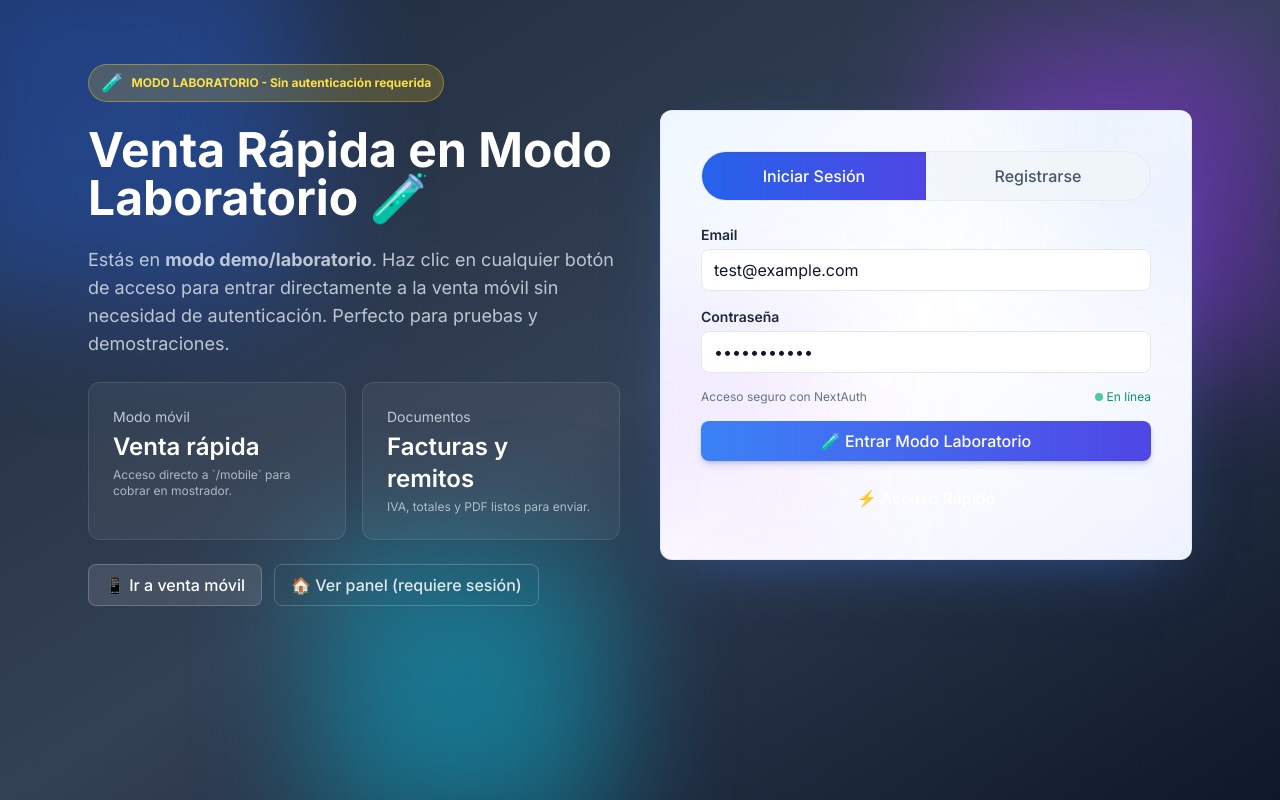
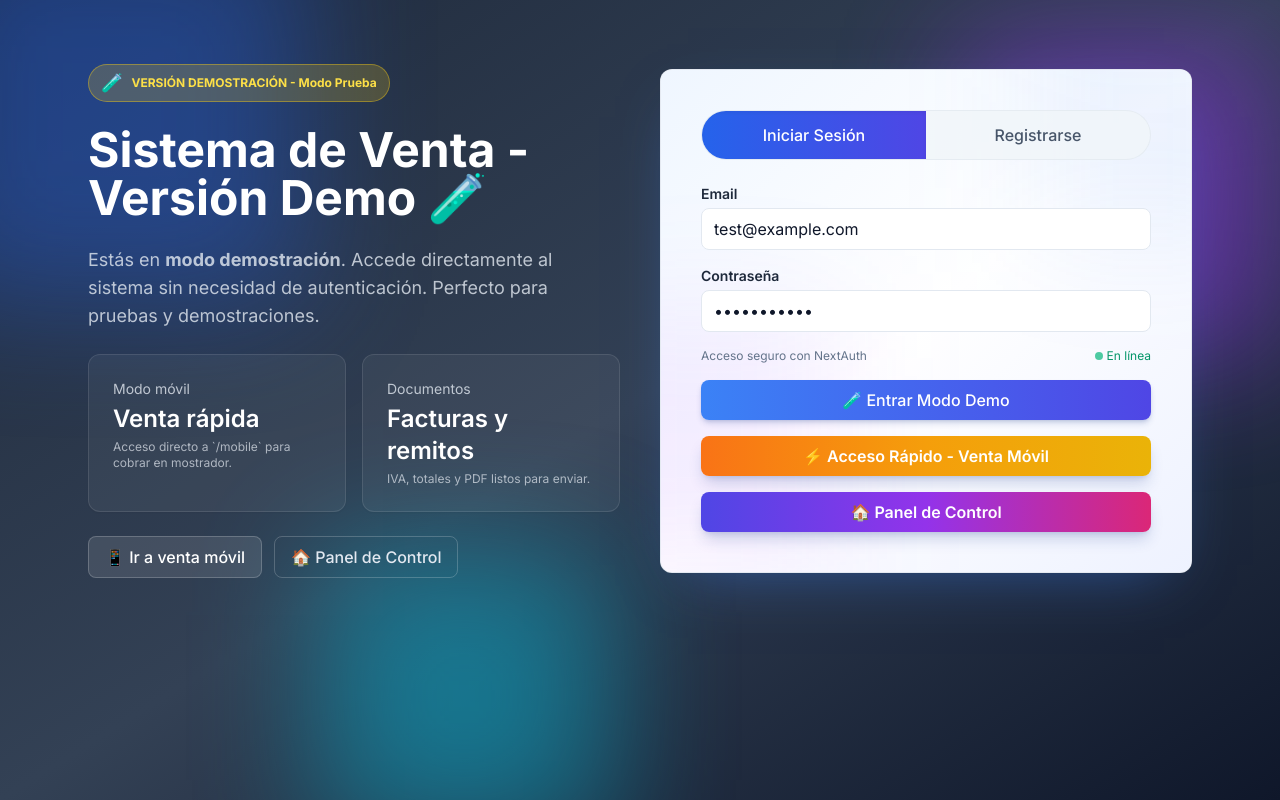
Before and after one commit to iqr2561-sketch/pimpoyo, a Next.js app: page / in a window 1280 px wide. Built offline with nearby package versions, Linux system fonts and the light colour scheme.

Commit message:
Mejorar UI modo demo: cambiar textos a 'versiÃ³n demostraciÃ³n', mejorar botÃ³n acceso rÃ¡pido, agregar acceso al panel de control y corregir error en dashboard

```diff
--- a/app/dashboard/page.tsx
+++ b/app/dashboard/page.tsx
@@ -1,6 +1,6 @@
 'use client'
 
-import { useEffect, useState } from 'react'
+import { useEffect, useState, useCallback } from 'react'
 import { useSession } from 'next-auth/react'
 import { useRouter } from 'next/navigation'
 import { Header } from '@/components/layout/Header'
@@ -43,18 +43,7 @@ export default function Dashboard() {
   const [isLoading, setIsLoading] = useState(true)
   const [period, setPeriod] = useState('month')
 
-  useEffect(() => {
-    if (status === 'unauthenticated') {
-      router.push('/')
-      return
-    }
-
-    if (status === 'authenticated') {
-      fetchData()
-    }
-  }, [status, router, period])
-
-  const fetchData = async () => {
+  const fetchData = useCallback(async () => {
     try {
       const [docsRes, statsRes] = await Promise.all([
         fetch('/api/documents'),
@@ -75,9 +64,15 @@ export default function Dashboard() {
     } finally {
       setIsLoading(false)
     }
-  }
+  }, [period])
 
-  if (status === 'loading' || isLoading) {
+  useEffect(() => {
+    // Modo demo - permitir acceso sin autenticación
+    // Cargar datos siempre (modo demo)
+    fetchData()
+  }, [fetchData])
+
+  if (isLoading) {
     return (
       <div className="min-h-screen flex items-center justify-center">
         <div>Cargando...</div>
@@ -85,9 +80,10 @@ export default function Dashboard() {
     )
   }
 
-  if (status === 'unauthenticated') {
-    return null
-  }
+  // Modo demo - no verificar autenticación
+  // if (status === 'unauthenticated') {
+  //   return null
+  // }
 
   return (
     <div className="min-h-screen bg-gradient-to-br from-slate-900 via-slate-800 to-slate-900">
--- a/app/mobile/page.tsx
+++ b/app/mobile/page.tsx
@@ -134,10 +134,10 @@ export default function MobilePage() {
       {/* Header */}
       <div className="bg-gradient-to-r from-indigo-600 to-blue-600 shadow-lg sticky top-0 z-10">
         <div className="p-4">
-          {/* Banner Modo Laboratorio */}
+          {/* Banner Modo Demo */}
           <div className="mb-3 bg-yellow-400 text-yellow-900 px-3 py-2 rounded-lg flex items-center gap-2 text-sm font-bold">
             <span className="text-lg">🧪</span>
-            <span>MODO LABORATORIO - Sin autenticación</span>
+            <span>VERSIÓN DEMOSTRACIÓN - Modo Prueba</span>
           </div>
 
           <div className="flex justify-between items-center mb-4">
--- a/app/page.tsx
+++ b/app/page.tsx
@@ -34,9 +34,9 @@ export default function Home() {
     e.preventDefault()
     setIsLoading(true)
     setError('')
-    setSuccess('¡Entrando al modo laboratorio! 🧪')
+    setSuccess('¡Entrando al modo demostración! 🧪')
 
-    // Modo laboratorio - ir directo a venta móvil sin login
+    // Modo demo - ir directo a venta móvil sin login
     setTimeout(() => {
       window.location.href = '/mobile'
     }, 500)
@@ -46,9 +46,9 @@ export default function Home() {
     e.preventDefault()
     setIsLoading(true)
     setError('')
-    setSuccess('¡Entrando al modo laboratorio! 🧪')
+    setSuccess('¡Entrando al modo demostración! 🧪')
 
-    // Modo laboratorio - ir directo a venta móvil sin registro
+    // Modo demo - ir directo a venta móvil sin registro
     setTimeout(() => {
       window.location.href = '/mobile'
     }, 500)
@@ -56,11 +56,21 @@ export default function Home() {
 
   const handleDevLogin = async () => {
     setIsLoading(true)
-    setSuccess('¡Entrando al modo laboratorio! 🧪')
+    setSuccess('¡Entrando al modo demostración! 🧪')
 
-    // Modo laboratorio - ir directo a venta móvil
+    // Modo demo - ir directo a venta móvil
     setTimeout(() => {
       window.location.href = '/mobile'
+    }, 500)
+  }
+
+  const handleDashboardAccess = async () => {
+    setIsLoading(true)
+    setSuccess('¡Accediendo al panel de control! 🏠')
+
+    // Modo demo - ir directo al dashboard
+    setTimeout(() => {
+      window.location.href = '/dashboard'
     }, 500)
   }
 
@@ -77,13 +87,13 @@ export default function Home() {
           <div className="space-y-6">
             <span className="inline-flex items-center gap-2 px-3 py-1 rounded-full bg-yellow-400/20 text-xs font-bold border border-yellow-400/40 text-yellow-300">
               <span className="text-lg">🧪</span>
-              MODO LABORATORIO - Sin autenticación requerida
+              VERSIÓN DEMOSTRACIÓN - Modo Prueba
             </span>
             <h1 className="text-4xl lg:text-5xl font-bold leading-tight">
-              Venta Rápida en Modo Laboratorio 🧪
+              Sistema de Venta - Versión Demo 🧪
             </h1>
             <p className="text-slate-200/80 text-lg">
-              Estás en <strong>modo demo/laboratorio</strong>. Haz clic en cualquier botón de acceso para entrar directamente a la venta móvil sin necesidad de autenticación. Perfecto para pruebas y demostraciones.
+              Estás en <strong>modo demostración</strong>. Accede directamente al sistema sin necesidad de autenticación. Perfecto para pruebas y demostraciones.
             </p>
             <div className="grid grid-cols-2 gap-4">
               <Card className="bg-white/5 border-white/10 text-white">
@@ -113,7 +123,7 @@ export default function Home() {
                 className="border border-white/20 hover:border-white/40"
                 onClick={() => window.location.href = '/dashboard'}
               >
-                🏠 Ver panel (requiere sesión)
+                🏠 Panel de Control
               </Button>
             </div>
           </div>
@@ -199,16 +209,23 @@ export default function Home() {
                     </span>
                   </div>
                   <Button type="submit" className="w-full" disabled={isLoading}>
-                    {isLoading ? 'Entrando al sistema...' : '🧪 Entrar Modo Laboratorio'}
+                    {isLoading ? 'Entrando al sistema...' : '🧪 Entrar Modo Demo'}
                   </Button>
                   <Button
                     type="button"
-                    variant="secondary"
-                    className="w-full"
+                    className="w-full bg-gradient-to-r from-orange-500 via-amber-500 to-yellow-500 hover:from-orange-600 hover:via-amber-600 hover:to-yellow-600 text-white font-semibold shadow-lg hover:shadow-xl transition-all duration-300"
                     onClick={handleDevLogin}
                     disabled={isLoading}
                   >
-                    {isLoading ? 'Entrando...' : '⚡ Acceso Rápido'}
+                    {isLoading ? 'Entrando...' : '⚡ Acceso Rápido - Venta Móvil'}
+                  </Button>
+                  <Button
+                    type="button"
+                    className="w-full bg-gradient-to-r from-indigo-600 via-purple-600 to-pink-600 hover:from-indigo-700 hover:via-purple-700 hover:to-pink-700 text-white font-semibold shadow-lg hover:shadow-xl transition-all duration-300"
+                    onClick={handleDashboardAccess}
+                    disabled={isLoading}
+                  >
+                    {isLoading ? 'Entrando...' : '🏠 Panel de Control'}
                   </Button>
                 </form>
               ) : (
@@ -272,7 +289,23 @@ export default function Home() {
                     required
                   />
                   <Button type="submit" className="w-full" disabled={isLoading}>
-                    {isLoading ? 'Entrando al sistema...' : '🧪 Entrar Modo Laboratorio'}
+                    {isLoading ? 'Entrando al sistema...' : '🧪 Entrar Modo Demo'}
+                  </Button>
+                  <Button
+                    type="button"
+                    className="w-full bg-gradient-to-r from-orange-500 via-amber-500 to-yellow-500 hover:from-orange-600 hover:via-amber-600 hover:to-yellow-600 text-white font-semibold shadow-lg hover:shadow-xl transition-all duration-300"
+                    onClick={handleDevLogin}
+                    disabled={isLoading}
+                  >
+                    {isLoading ? 'Entrando...' : '⚡ Acceso Rápido - Venta Móvil'}
+                  </Button>
+                  <Button
+                    type="button"
+                    className="w-full bg-gradient-to-r from-indigo-600 via-purple-600 to-pink-600 hover:from-indigo-700 hover:via-purple-700 hover:to-pink-700 text-white font-semibold shadow-lg hover:shadow-xl transition-all duration-300"
+                    onClick={handleDashboardAccess}
+                    disabled={isLoading}
+                  >
+                    {isLoading ? 'Entrando...' : '🏠 Panel de Control'}
                   </Button>
                 </form>
               )}
```
